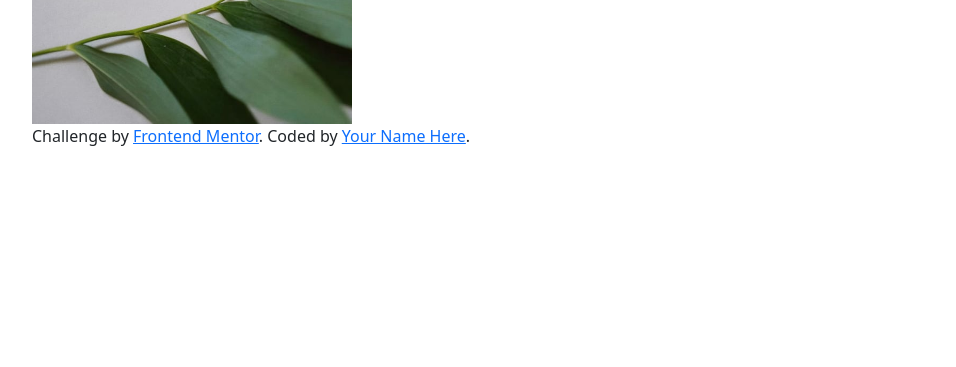
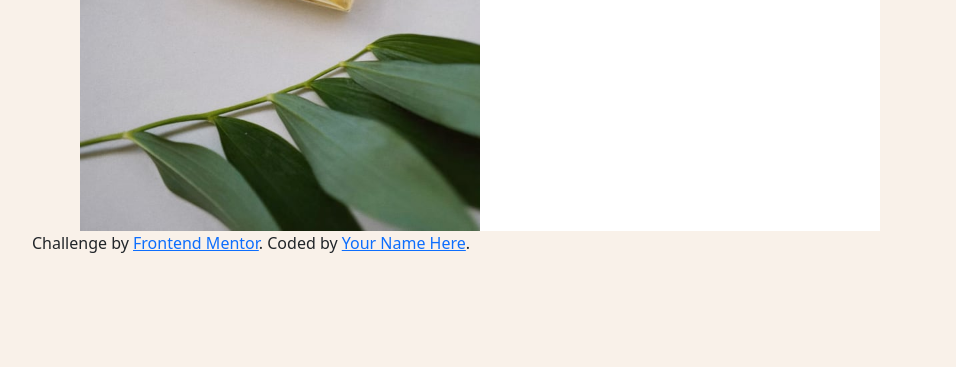
Before and after one commit to Kecac/preview-card-component, a plain HTML site: page index.html in a window 1280 px wide. Shown: the part 433-800 px from the top of the page, without its empty margins (160-1116 px from the left). Drawn offline with nearby package versions, Linux system fonts and the light colour scheme.

Commit message:
Center the card and give background color tho elements

```diff
--- a/style.css
+++ b/style.css
@@ -1,17 +1,32 @@
 
     body {
-        padding: 6% 15%;
+        padding: 5% 15%;
+        background-color: #f9f1e9;
     }
 
-    .card {
-        width: 60%;
+    #card {
+        margin-left: auto;
+        margin-right: auto;
+        width: 50rem;
+        background-color: #fff;
     }
 
     /*
        Desings for the left side
     */
 
+    #left-side {
+        padding: 0;
+    }
+
     #product-img {
-        width: 20rem;
-        height: 30rem;
+        width: 100%;
     }
+
+    /*
+      Designs for the right side
+    */
+
+    #right-side {
+        margin-left: ;
+    }
```
